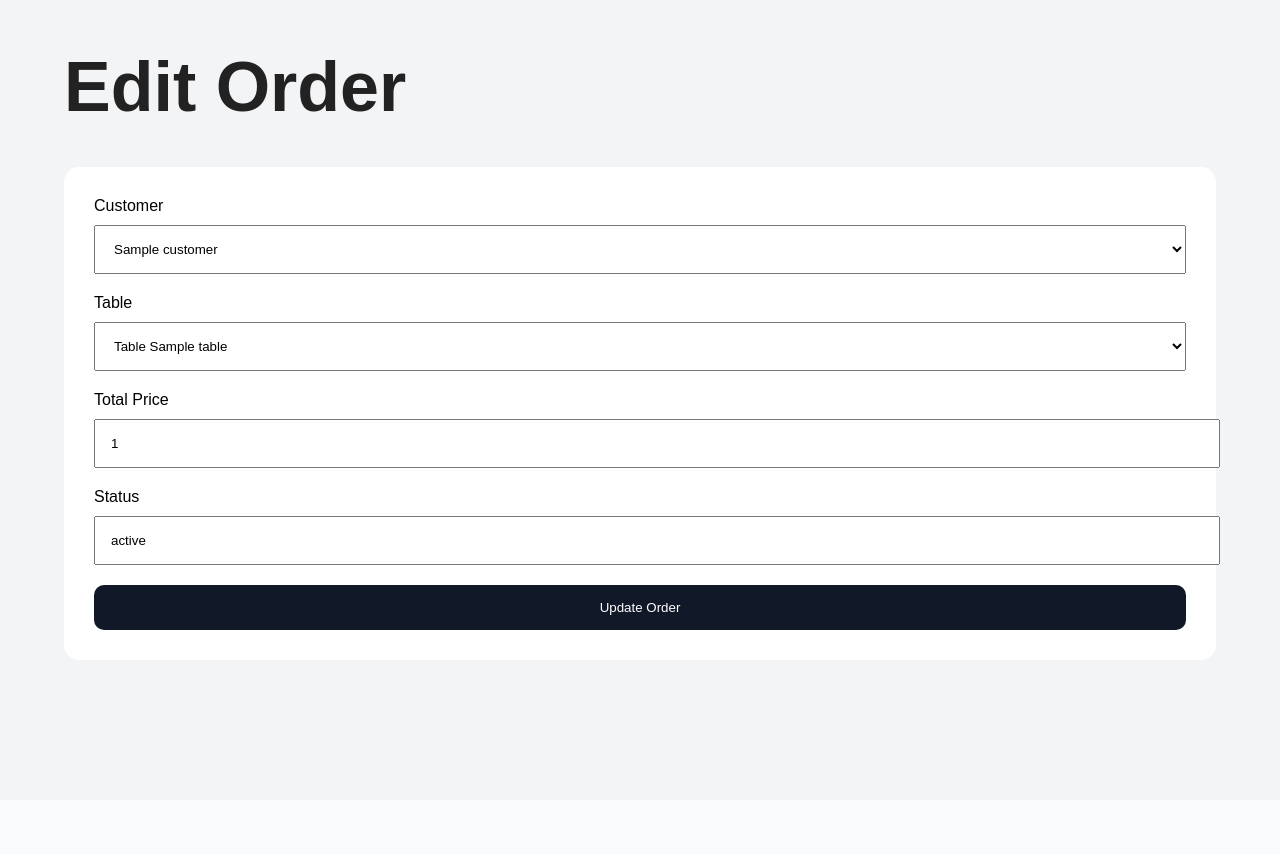
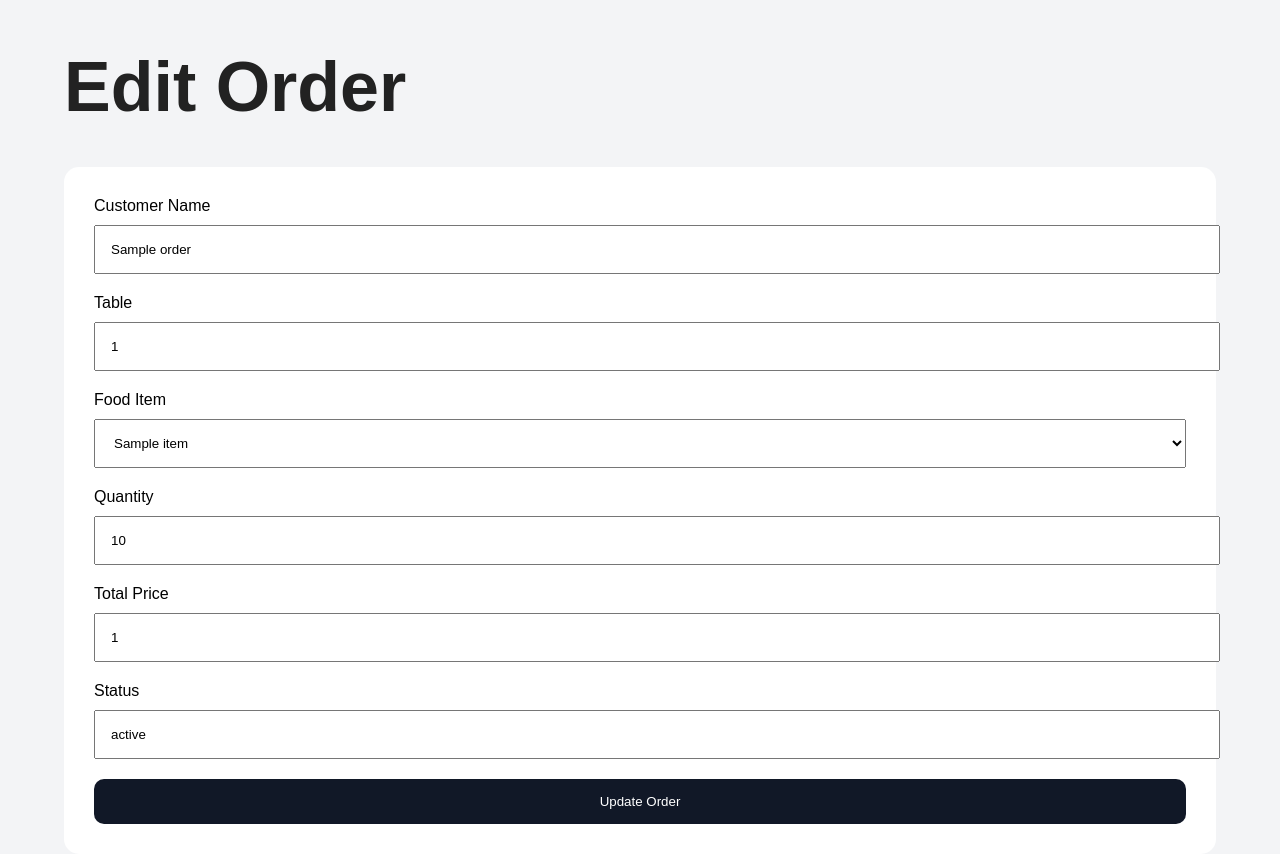
Before and after one commit to Tun30beep/Tun30beep-CS104_Tun, a Flask app: template templates/edit_order.html in a window 1280 px wide. Before the commit the page ends 630 px from the top, so only its background shows below. Run offline with Flask 3, Linux system fonts and the light colour scheme; the template is opened without the code that fills it: most values are stand-ins (such as "Sample title", 1, 10 or a date in 2020).

Commit message:
Update edit_order.html

```diff
--- a/templates/edit_order.html
+++ b/templates/edit_order.html
@@ -1,9 +1,7 @@
 <!DOCTYPE html>
-<html lang="en">
+<html>
 
 <head>
-
-    <meta charset="UTF-8">
 
     <title>Edit Order</title>
 
@@ -20,15 +18,35 @@
 
     <form method="POST">
 
-        <label>Customer</label>
+        <label>Customer Name</label>
 
-        <select name="customer_id">
+        <input type="text"
+        name="customer_name"
+        value="{{ order['name'] }}"
+        required>
 
-            {% for customer in customers %}
 
-            <option value="{{ customer[0] }}">
+        <label>Table</label>
 
-                {{ customer[1] }}
+        <input type="text"
+        name="table_name"
+        value="{{ order['table_number'] }}"
+        required>
+
+
+        <label>Food Item</label>
+
+        <select name="item_id">
+
+            {% for item in menu_items %}
+
+            <option value="{{ item[0] }}"
+
+            {% if item[0] == order['item_id'] %}
+            selected
+            {% endif %}>
+
+                {{ item[1] }}
 
             </option>
 
@@ -37,21 +55,12 @@
         </select>
 
 
-        <label>Table</label>
+        <label>Quantity</label>
 
-        <select name="table_id">
-
-            {% for table in tables %}
-
-            <option value="{{ table[0] }}">
-
-                Table {{ table[1] }}
-
-            </option>
-
-            {% endfor %}
-
-        </select>
+        <input type="number"
+        name="quantity"
+        value="{{ order['quantity'] }}"
+        required>
 
 
         <label>Total Price</label>
```
